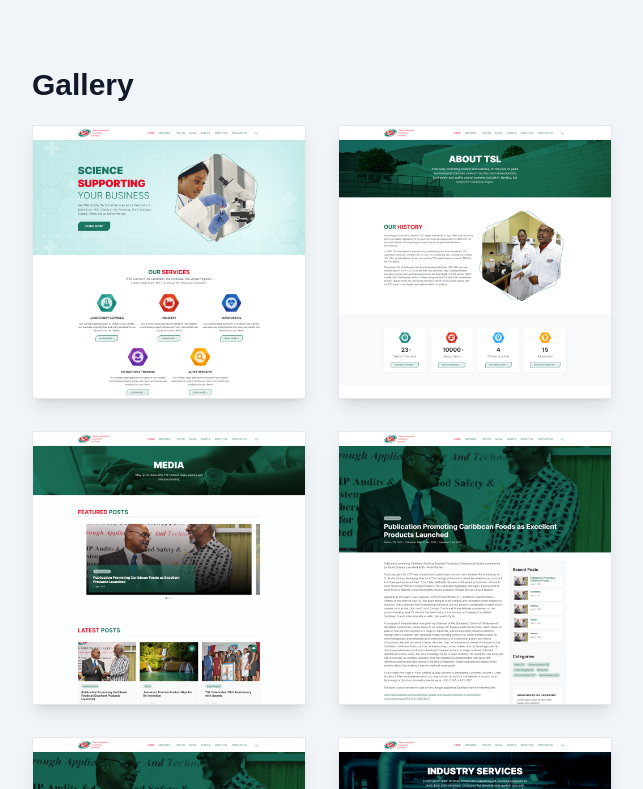
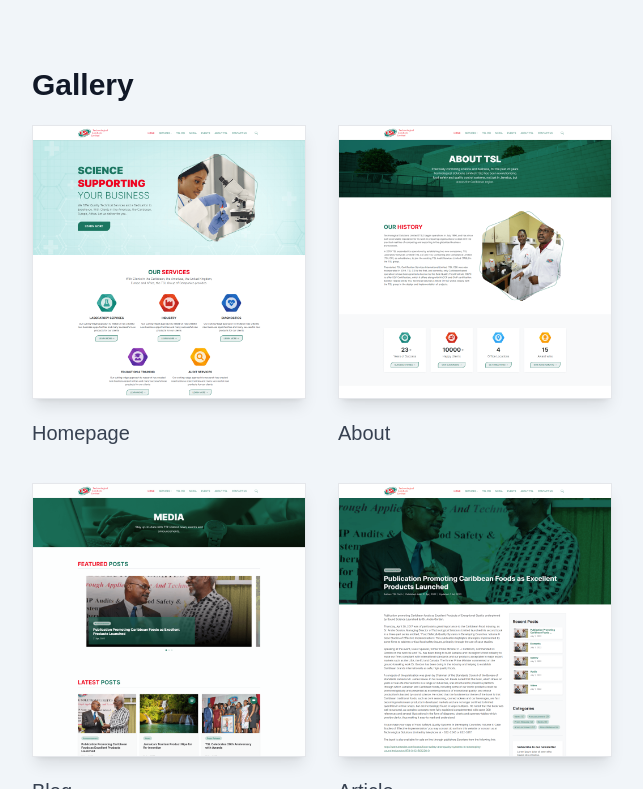
Before and after one commit to shamssujon/portfolio-nextjs, a Next.js app: page /works/tsl in a window 1280 px wide. Shown: the part 1451-2240 px from the top of the page, without its empty margins (516-1159 px from the left). Built offline with nearby package versions, Linux system fonts and the light colour scheme; a web font is replaced by a local one.

Commit message:
added gallery image title

```diff
--- a/src/pages/works/tsl.js
+++ b/src/pages/works/tsl.js
@@ -134,8 +134,8 @@ export default function Tsl() {
 
 								{images &&
 									images.map((item, index) => (
+										<div key={index} className="">
 											<div
-											key={index}
 												className="group relative aspect-square overflow-hidden border shadow-lg"
 												onClick={() => {
 													setOpenGalleryPopup(true);
@@ -149,16 +149,21 @@ export default function Tsl() {
 													className="absolute inset-0 h-full w-full cursor-zoom-in object-cover object-top transition-all group-hover:object-bottom group-hover:duration-[3000ms]"
 												/>
 											</div>
+											<h6 className="mt-4 font-serif font-medium">{item.title}</h6>
+										</div>
 									))}
 							</div>
 							<Lightbox
-								styles={{ container: { backgroundColor: "rgba(0, 0, 0, .95)" }, captionsTitleContainer: {backgroundColor: "transparent"} }}
 								open={openGalleryPopup}
 								close={() => setOpenGalleryPopup(false)}
 								index={currentImageIndex}
 								slides={images}
 								animation={{ fade: 500, swipe: 300 }}
 								plugins={[Zoom, Thumbnails, Captions]}
+								styles={{
+									container: { backgroundColor: "rgba(0, 0, 0, .95)" },
+									captionsTitleContainer: { backgroundColor: "transparent" },
+								}}
 							/>
 						</article>
 					</div>
```
Lines whose indentation alone changed are shown as unchanged.
